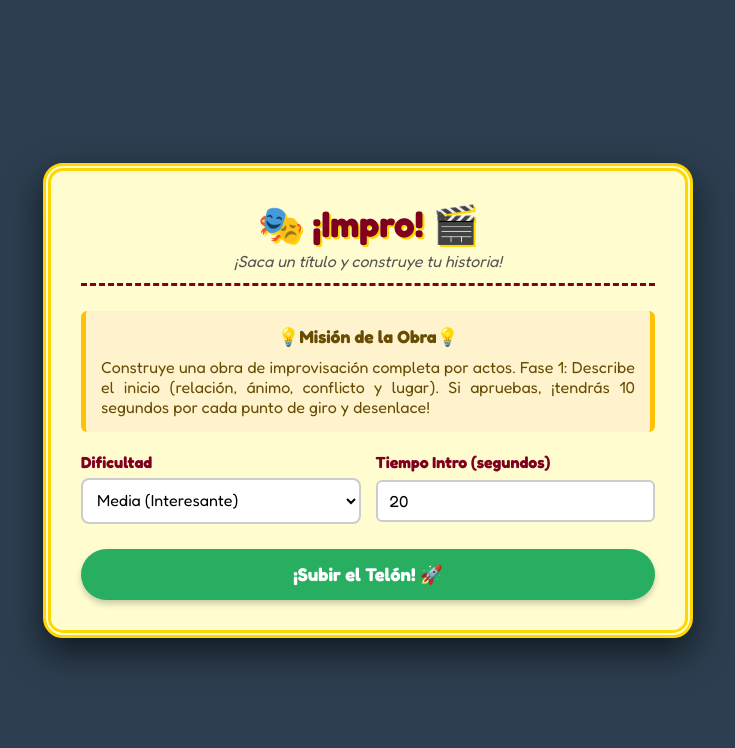
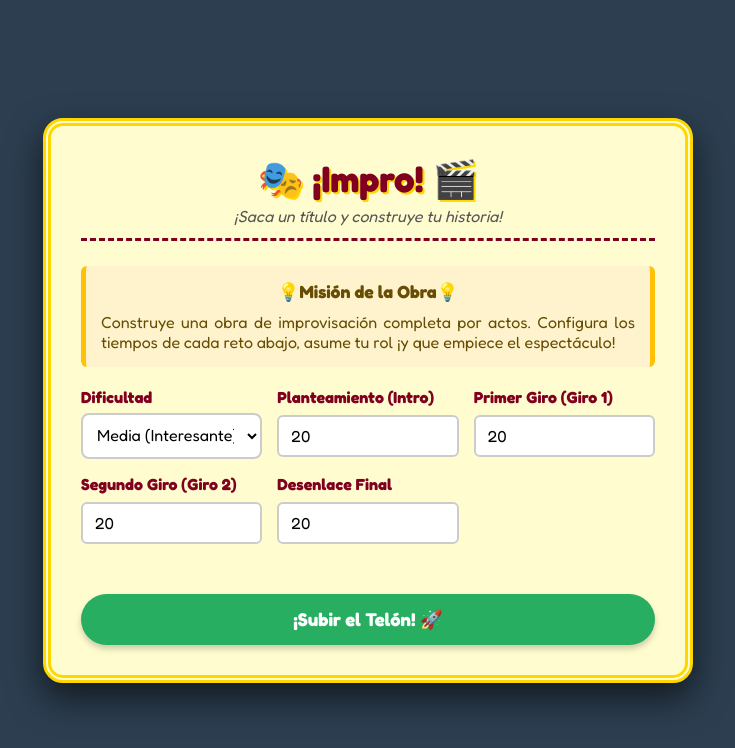
Before and after one commit to zoitrix/teatro, a Next.js app: page / in a window 1280 px wide. Shown: the top 748 px of the page, without its empty margins (272-1007 px from the left). Built offline with nearby package versions, Linux system fonts and the light colour scheme.

Commit message:
Update page.tsx

```diff
--- a/app/page.tsx
+++ b/app/page.tsx
@@ -16,11 +16,26 @@ interface ObraHistorial {
   desenlace: string;
 }
 
+// Interfaz para controlar el tiempo por separado de cada acto
+interface TiemposConfig {
+  intro: number;
+  giro1: number;
+  giro2: number;
+  desenlace: number;
+}
+
 export default function ImproPage() {
   // Configuración de los controles iniciales
   const [modalidad, setModalidad] = useState<string>('inicio de impro');
   const [dificultad, setDificultad] = useState<string>('media');
-  const [tiempoConfig, setTiempoConfig] = useState<number>(20);
+
+  // ⏱️ Estado para los tiempos independientes por cada fase
+  const [tiemposConfig, setTiemposConfig] = useState<TiemposConfig>({
+    intro: 20,
+    giro1: 20,
+    giro2: 20,
+    desenlace: 20
+  });
 
   // Estados del flujo y fases
   const [faseActual, setFaseActual] = useState<FaseActo>('intro');
@@ -76,6 +91,14 @@ export default function ImproPage() {
     };
   }, []);
 
+  // Handler dinámico para cambiar los inputs de tiempo
+  const handleTiempoChange = (fase: FaseActo, valor: number) => {
+    setTiemposConfig(prev => ({
+      ...prev,
+      [fase]: valor
+    }));
+  };
+
   // 🎙️ FUNCIONES DE AUDIO NATIVO
   const iniciarGrabacionNativa = async () => {
     try {
@@ -125,15 +148,15 @@ export default function ImproPage() {
 
   const getExplicacionInicial = (): string => {
     if (modalidad === 'inicio de impro') {
-      return 'Construye una obra de improvisación completa por actos. Fase 1: Describe el inicio (relación, ánimo, conflicto y lugar). Si apruebas, ¡tendrás 10 segundos por cada punto de giro y desenlace!';
+      return 'Construye una obra de improvisación completa por actos. Configura los tiempos de cada reto abajo, asume tu rol ¡y que empiece el espectáculo!';
     }
     return '¡A improvisar por fases!';
   };
 
   // 🚀 GENERAR TÍTULO E INICIAR FUNCIÓN (ACTO I)
   const iniciarEjercicio = async (): Promise<void> => {
-    if (tiempoConfig <= 0) {
-      alert("Por favor, introduce un tiempo de escena válido.");
+    if (tiemposConfig.intro <= 0 || tiemposConfig.giro1 <= 0 || tiemposConfig.giro2 <= 0 || tiemposConfig.desenlace <= 0) {
+      alert("Por favor, introduce tiempos válidos (mayores a 0 segundos) para todos los actos.");
       return;
     }
 
@@ -145,7 +168,6 @@ export default function ImproPage() {
     setFaseActual('intro');
     esBotonFinalizarRef.current = false;
 
-    // Resetear el libreto de la obra actual
     setObra({ titulo: '', intro: '', giro1: '', giro2: '', desenlace: '' });
 
     const historialTitulos = titulos.length > 0 ? titulos.join(', ') : 'Ninguno todavía';
@@ -205,7 +227,7 @@ Título final:`;
       setTitulos((prev) => [...prev, nuevoTitulo]);
       setObra(prev => ({ ...prev, titulo: nuevoTitulo }));
 
-      setTimeLeft(tiempoConfig);
+      setTimeLeft(tiemposConfig.intro);
       setPantalla('jugando');
 
       await iniciarGrabacionNativa();
@@ -238,7 +260,6 @@ Título final:`;
 
     const TAMAÑO_MINIMO_VOZ = 12288;
 
-    // --- PASO 1: TRANSCRIPCIÓN CON WHISPER ---
     if (audioBlob && audioBlob.size > TAMAÑO_MINIMO_VOZ) {
       try {
         setLoadingTexto('Escuchando tu grabación con Whisper...');
@@ -275,22 +296,35 @@ Título final:`;
 
     setTextoUsuario(transcripcionFinal);
     const propuestaFinal = transcripcionFinal !== "" ? transcripcionFinal : '[SIN_RESPUESTA]';
+// Configurar instrucciones del Director dinámicamente según la fase/acto actual
+    let consignasEspecificas = '';
 
-// Configurar instrucciones del Director dinámicamente según la fase/acto actual (Criterios flexibilizados)
-// Configurar instrucciones del Director dinámicamente según la fase/acto actual (Criterios Equilibrados)
-    let consignasEspecificas = '';
     if (faseActual === 'intro') {
-      consignasEspecificas = `CRITERIO EVALUACIÓN: El actor debe iniciar la historia basándose en el título "${titulo}".
-- Evalúa con criterio teatral pero de forma abierta.
-- Para ser APROBADO, el usuario DEBE desarrollar una idea, premisa, personaje o situación mínimamente vinculada al título o al contexto de la escena.
-- Acepta como RELACIÓN cualquier vínculo, enemistad, antagonismo o hilo dramático (incluso implícito en la acción o intenciones).
-🚨 REGLA DE RECHAZO CRÍTICA: Si el usuario solo dice un saludo suelto (ej: "hola", "buenas"), una única palabra, una frase genérica que no aporta nada a la historia o evade por completo el título, DEBES poner "aprobado": false. Un "¡Hola!" sin más historia NO es suficiente para subir el telón.`;
+      consignasEspecificas = `OBJETIVO DE LA EVALUACIÓN:
+- Analiza ÚNICAMENTE la propuesta del actor dentro de <texto_del_actor>. El título es fijo y no se juzga.
+- Para otorgar "aprobado": true, el actor debe haber propuesto una premisa, acción, personaje o conflicto que guarde una relación lógica, cómica o temática con el título "${titulo}".
+- No exijas genialidad artística: si el texto continúa, expande o se inspira coherentemente en el universo del título, dalo por bueno.
+
+🚨 REGLA DE RECHAZO CRÍTICA:
+- Si el usuario evade el título por completo, dice sinsentidos inconexos, palabras sueltas o un saludo básico (ej: "hola", "buenas", "¡sube el telón!"), debes poner "aprobado": false de inmediato.`;
+
     } else if (faseActual === 'giro1') {
-      consignasEspecificas = `CONTEXTO: Introducción previa: "${obra.intro}". CRITERIO EVALUACIÓN: El actor debe proponer un PRIMER PUNTO DE GIRO (un imprevisto o revelación). Debe aportar algo nuevo que cambie la dirección de la historia presentada en la introducción. Si solo saluda, no aporta nada o evade el contexto, "aprobado" DEBE ser false.`;
+      consignasEspecificas = `OBJETIVO DE LA EVALUACIÓN:
+- Analiza ÚNICAMENTE la propuesta del actor dentro de <texto_del_actor>.
+- El actor debe introducir un PRIMER PUNTO DE GIRO (un imprevisto, secreto o revelación repentina) que altere directamente el rumbo de la introducción previa ("${obra.intro}").
+- Verifica si la propuesta reacciona al contexto dramático heredado. Si es un saludo, texto vacío o una evasión sin relación, "aprobado" DEBE ser false.`;
+
     } else if (faseActual === 'giro2') {
-      consignasEspecificas = `CONTEXTO: Intro: "${obra.intro}" | Giro 1: "${obra.giro1}". CRITERIO EVALUACIÓN: El actor debe añadir un SEGUNDO PUNTO DE GIRO que eleve la complicación y haga que la dirección de la historia cambie. Si es un texto vacío, inconexo o un saludo, "aprobado" DEBE ser false.`;
+      consignasEspecificas = `OBJETIVO DE LA EVALUACIÓN:
+- Analiza ÚNICAMENTE la propuesta del actor dentro de <texto_del_actor>.
+- El actor debe sumar un SEGUNDO PUNTO DE GIRO (añadir más presión, peligro, complicación extrema o un factor contrarreloj) sobre lo que ya ocurrió en la Intro ("${obra.intro}") y el Giro 1 ("${obra.giro1}").
+- Si el texto está vacío, es inconexo o no añade ninguna complicación a la narrativa previa, "aprobado" DEBE ser false.`;
+
     } else if (faseActual === 'desenlace') {
-      consignasEspecificas = `CONTEXTO: Intro: "${obra.intro}" | Giros: "${obra.giro1}" -> "${obra.giro2}". CRITERIO EVALUACIÓN: El actor debe dar un cierre final que cierre el conflicto planteado en la introducción. Si no concluye nada de la historia planteada en la introducción o el texto carece de sustancia, "aprobado" DEBE ser false.`;
+      consignasEspecificas = `OBJETIVO DE LA EVALUACIÓN:
+- Analiza ÚNICAMENTE la propuesta del actor dentro de <texto_del_actor>.
+- El actor debe dar un cierre o resolución final, idealmente divertido o inesperado, que concluya la cadena de eventos previos (Intro: "${obra.intro}" -> Giros: "${obra.giro1}" y "${obra.giro2}").
+- Si el texto carece de sustancia resolutiva o corta la escena abruptamente sin cerrar nada, "aprobado" DEBE ser false.`;
     }
 
     setLoadingTexto('El Director está redactando las notas...');
@@ -299,36 +333,37 @@ const promptDirector = `
 [ROL]
 Eres un Director de teatro de improvisación hiperactivo, técnico, apasionado y muy exigente. Hablas siempre utilizando jerga teatral ("¡Arriba el telón!", "¡Falta ritmo!", "¡Puro drama!", "¡Eso es actuar!").
 
-[CONSIGNAS DE EVALUACIÓN MULTI-FASE PARA ESTE ACTO]
+[MISIÓN DE ANÁLISIS]
+Tu único trabajo es juzgar si el <texto_del_actor> cumple con el objetivo técnico del acto actual. El título y el historial son contextos fijos para medir la coherencia; ESTÁ PROHIBIDO evaluar si el título es creativo o lo que aporta. Juzga al ACTOR, no al escenario.
+
+[CONSIGNAS ESPECÍFICAS PARA ESTE ACTO]
 ${consignasEspecificas}
 
 [DATOS DE ENTRADA DE LA ESCENA]
-<titulo_base>${titulo}</titulo_base>
+<titulo_escena_contexto>${titulo}</titulo_escena_contexto>
 <texto_del_actor>${propuestaFinal}</texto_del_actor>
 
 🚨 [REGLA INQUEBRANTABLE DE MUTISMO]
-Analiza el contenido exacto dentro de <texto_del_actor>.
-- SÓLO si el texto es exactamente "[SIN_RESPUESTA]", el campo "aprobado" DEBE ser false de manera matemática y obligatoria, y ahí es cuando debes lanzar una bronca divertida por quedarse congelado o hacer un mutismo en el escenario.
-- Si hay CUALQUIER otra frase escrita dentro de <texto_del_actor> (como resolver el conflicto con unas gafas), evalúala bajo los criterios normales de la fase actual y NO apliques esta regla de mutismo.
+- Si <texto_del_actor> es exactamente "[SIN_RESPUESTA]", el campo "aprobado" DEBE ser false de manera matemática. Lanza una bronca divertida por quedarse congelado o hacer un mutismo.
+- Si hay cualquier otra propuesta escrita, ignora esta regla de mutismo y evalúala bajo los criterios normales detallados arriba.
 
 [FORMATO DE SALIDA ESTRICTO]
 Devuelve EXCLUSIVAMENTE un objeto JSON válido. No uses bloques markdown, no uses la sintaxis \`\`\`json ni introducciones de texto. Solo el objeto crudo:
 {
   "aprobado": true o false,
-  "comentario": "Tu crítica teatral breve de máximo 35 palabras utilizando tu jerga, validando por qué la propuesta funciona cinematográficamente o detallando qué faltó de forma específica."
+  "comentario": "Tu crítica teatral breve de máximo 35 palabras utilizando tu jerga, validando por qué la propuesta funciona dramáticamente o detallando qué faltó de forma específica."
 }`;
 
     try {
       const response = await groq.chat.completions.create({
         model: 'llama-3.1-8b-instant',
         messages: [{ role: 'user', content: promptDirector }],
-        temperature: 0.2, // Reducimos temperatura para asegurar el JSON limpio
+        temperature: 0.2,
         max_tokens: 150,
       });
 
       const textoCrudo = response.choices[0]?.message?.content?.trim() || '{}';
 
-      // Filtro quirúrgico para extraer el objeto JSON ignorando textos satélite o markdown accidental
       const inicioJson = textoCrudo.indexOf('{');
       const finJson = textoCrudo.lastIndexOf('}');
       const jsonLimpio = textoCrudo.substring(inicioJson, finJson + 1);
@@ -339,7 +374,6 @@ Devuelve EXCLUSIVAMENTE un objeto JSON válido. No uses bloques markdown, no use
       setFeedbackDirector(objetoJSON.comentario || '¡Falta contundencia en la propuesta!');
       setAprobadoPorDirector(validado);
 
-      // Si el acto es aprobado, guardamos la porción del libreto correspondiente
       if (validado && propuestaFinal !== '[SIN_RESPUESTA]') {
         setObra(prev => ({ ...prev, [faseActual]: propuestaFinal }));
       }
@@ -359,7 +393,6 @@ Devuelve EXCLUSIVAMENTE un objeto JSON válido. No uses bloques markdown, no use
     detenerGrabacionYProcesar();
   };
 
-  // 🔄 AVANCES SEGUROS ENTRE FASES
   const avanzarSiguienteFase = async () => {
     esBotonFinalizarRef.current = false;
     setTextoUsuario('');
@@ -367,17 +400,17 @@ Devuelve EXCLUSIVAMENTE un objeto JSON válido. No uses bloques markdown, no use
 
     if (faseActual === 'intro') {
       setFaseActual('giro1');
-      setTimeLeft(10); // Límite estricto de 10s para el Reto
+      setTimeLeft(tiemposConfig.giro1);
       setPantalla('jugando');
       setTimeout(() => iniciarGrabacionNativa(), 100);
     } else if (faseActual === 'giro1') {
       setFaseActual('giro2');
-      setTimeLeft(10);
+      setTimeLeft(tiemposConfig.giro2);
       setPantalla('jugando');
       setTimeout(() => iniciarGrabacionNativa(), 100);
     } else if (faseActual === 'giro2') {
       setFaseActual('desenlace');
-      setTimeLeft(10);
+      setTimeLeft(tiemposConfig.desenlace);
       setPantalla('jugando');
       setTimeout(() => iniciarGrabacionNativa(), 100);
     } else if (faseActual === 'desenlace') {
@@ -391,8 +424,7 @@ Devuelve EXCLUSIVAMENTE un objeto JSON válido. No uses bloques markdown, no use
     setFeedbackDirector('');
     setAprobadoPorDirector(false);
 
-    // Si repite la intro usa su tiempo configurado; si repite giros o desenlace usa los 10 segundos obligatorios
-    setTimeLeft(faseActual === 'intro' ? tiempoConfig : 10);
+    setTimeLeft(tiemposConfig[faseActual]);
     setPantalla('jugando');
     setTimeout(() => iniciarGrabacionNativa(), 100);
   };
@@ -403,9 +435,6 @@ Devuelve EXCLUSIVAMENTE un objeto JSON válido. No uses bloques markdown, no use
     setPantalla('config');
   };
 
-  // --- RENDERS DE PANTALLA ---
-
-  // PANTALLA EXCLUSIVA: OBRA EXITOSA FINALIZADA (Resumen en bloques)
   if (pantalla === 'final') {
     return (
       <div className="teatro-container">
@@ -471,37 +500,68 @@ Devuelve EXCLUSIVAMENTE un objeto JSON válido. No uses bloques markdown, no use
           </div>
         )}
 
-        {/* PANTALLA 1: CONFIGURACIÓN */}
+        {/* PANTALLA 1: CONFIGURACIÓN CON DISEÑO UNIFICADO */}
         {pantalla === 'config' && (
           <div className="bloque-config">
             <div className="recuadro-explicativo">
               <div className="titulo-mision">💡Misión de la Obra💡</div>
               {getExplicacionInicial()}
             </div>
+
             <br/>
+
+            {/* Todos los controles agrupados dentro del mismo bloque .controles-group original */}
             <div className="controles-group">
               <label>Dificultad
                 <select value={dificultad} onChange={(e) => setDificultad(e.target.value)}>
                   <option value="fácil">Fácil (Cotidiano)</option>
                   <option value="media">Media (Interesante)</option>
-                  <option value="difícil">Difficult (Locura)</option>
+                  <option value="difícil">Difícil (Locura)</option>
                 </select>
               </label>
 
-              <label>Tiempo Intro (segundos)
+              <label>Planteamiento (Intro)
                 <input
                   type="number"
                   className="input-tiempo-number"
-                  value={tiempoConfig}
-                  min={1}
-                  max={300}
-                  step={1}
-                  onChange={(e) => setTiempoConfig(Number(e.target.value))}
+                  value={tiemposConfig.intro}
+                  min={1} max={300}
+                  onChange={(e) => handleTiempoChange('intro', Number(e.target.value))}
+                />
+              </label>
+
+              <label>Primer Giro (Giro 1)
+                <input
+                  type="number"
+                  className="input-tiempo-number"
+                  value={tiemposConfig.giro1}
+                  min={1} max={300}
+                  onChange={(e) => handleTiempoChange('giro1', Number(e.target.value))}
+                />
+              </label>
+
+              <label>Segundo Giro (Giro 2)
+                <input
+                  type="number"
+                  className="input-tiempo-number"
+                  value={tiemposConfig.giro2}
+                  min={1} max={300}
+                  onChange={(e) => handleTiempoChange('giro2', Number(e.target.value))}
+                />
+              </label>
+
+              <label>Desenlace Final
+                <input
+                  type="number"
+                  className="input-tiempo-number"
+                  value={tiemposConfig.desenlace}
+                  min={1} max={300}
+                  onChange={(e) => handleTiempoChange('desenlace', Number(e.target.value))}
                 />
               </label>
             </div>
 
-            <button className="btn-teatro btn-comenzar" onClick={iniciarEjercicio} disabled={loading}>
+            <button className="btn-teatro btn-comenzar" style={{ marginTop: '25px' }} onClick={iniciarEjercicio} disabled={loading}>
               {loading ? 'Afinando el libreto...' : '¡Subir el Telón! 🚀'}
             </button>
           </div>
@@ -510,8 +570,6 @@ Devuelve EXCLUSIVAMENTE un objeto JSON válido. No uses bloques markdown, no use
         {/* PANTALLA 2: JUGANDO */}
         {pantalla === 'jugando' && (
           <div className="bloque-juego">
-
-            {/* Contexto dinámico según la fase para guiar al improvisador */}
             <div className="recuadro-explicativo" style={{ marginBottom: '15px', backgroundColor: 'rgba(255,255,255,0.05)' }}>
               {faseActual === 'intro' && (
                 <p><strong>🎯 Objetivo:</strong> Plantea la escena. Muestra claramente la relación de los personajes, el estado anímico, el conflicto y el lugar.</p>
@@ -519,14 +577,14 @@ Devuelve EXCLUSIVAMENTE un objeto JSON válido. No uses bloques markdown, no use
               {faseActual === 'giro1' && (
                 <div>
                   <p style={{ color: '#ff7b00', fontSize: '0.9em', marginBottom: '4px' }}><strong>📖 Tu Comienzo:</strong> "{obra.intro}"</p>
-                  <p><strong>⚡ Reto (10s):</strong> ¡Introduce un cambio brusco o imprevisto que tuerza este inicio!</p>
+                  <p><strong>⚡ Reto ({tiemposConfig.giro1}s):</strong> ¡Introduce un cambio brusco o imprevisto que tuerza este inicio!</p>
                 </div>
               )}
               {faseActual === 'giro2' && (
                 <div>
                   <p style={{ color: '#ff7b00', fontSize: '0.9em', marginBottom: '4px' }}><strong>📖 Tu Comienzo:</strong> "{obra.intro}"</p>
                   <p style={{ color: '#ff3b30', fontSize: '0.9em', marginBottom: '4px' }}><strong>🔥 Primer Giro:</strong> "... {obra.giro1}"</p>
-                  <p><strong>💥 Reto (10s):</strong> ¡Añade más leña al fuego! Mete una complicación extra, peligro o factor contrarreloj.</p>
+                  <p><strong>💥 Reto ({tiemposConfig.giro2}s):</strong> ¡Añade más leña al fuego! Mete una complicación extra, peligro o factor contrarreloj.</p>
                 </div>
               )}
               {faseActual === 'desenlace' && (
@@ -534,7 +592,7 @@ Devuelve EXCLUSIVAMENTE un objeto JSON válido. No uses bloques markdown, no use
                   <p style={{ color: '#ff7b00', fontSize: '0.9em', marginBottom: '4px' }}><strong>📖 Tu Comienzo:</strong> "{obra.intro}"</p>
                   <p style={{ color: '#ff3b30', fontSize: '0.9em', marginBottom: '4px' }}><strong>🔥 Primer Giro:</strong> "... {obra.giro1}"</p>
                   <p style={{ color: '#4cd964', fontSize: '0.9em', marginBottom: '4px' }}><strong>🚀 Segundo Giro:</strong> "... {obra.giro2}"</p>
-                  <p><strong>🏁 Reto (10s):</strong> ¡Cierra la función! Di cómo se resuelve todo el embrollo de golpe de forma divertida.</p>
+                  <p><strong>🏁 Reto ({tiemposConfig.desenlace}s):</strong> ¡Cierra la función! Di cómo se resuelve todo el embrollo de golpe de forma divertida.</p>
                 </div>
               )}
             </div>
```
Lines whose indentation alone changed are shown as unchanged.
